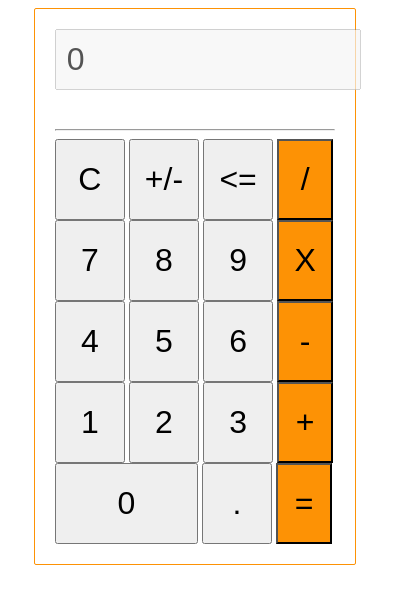
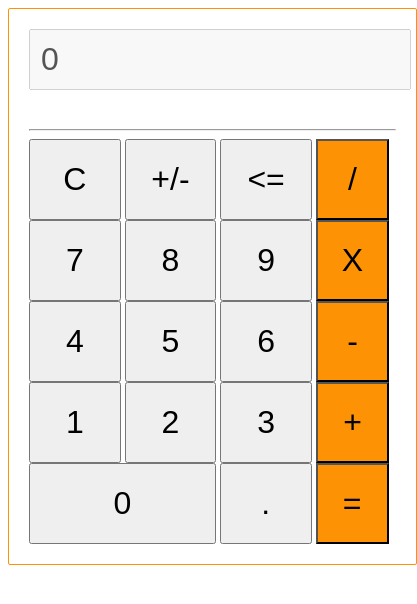
Before and after one commit to nmn1406/calculator, a plain HTML site: page index.html in a window 390 px wide. Shown: the whole page, 417 px wide, since content can reach past the window. Drawn offline with Linux system fonts and the light colour scheme.

Commit message:
Update style.css

```diff
--- a/style.css
+++ b/style.css
@@ -44,7 +44,7 @@
 
 @media screen and (max-width: 480px) {
     .main {
-      width: 75%;
+      width: 98%;
     }
   }
   @media screen and (min-width: 481px) and (max-width: 930px) {
```
